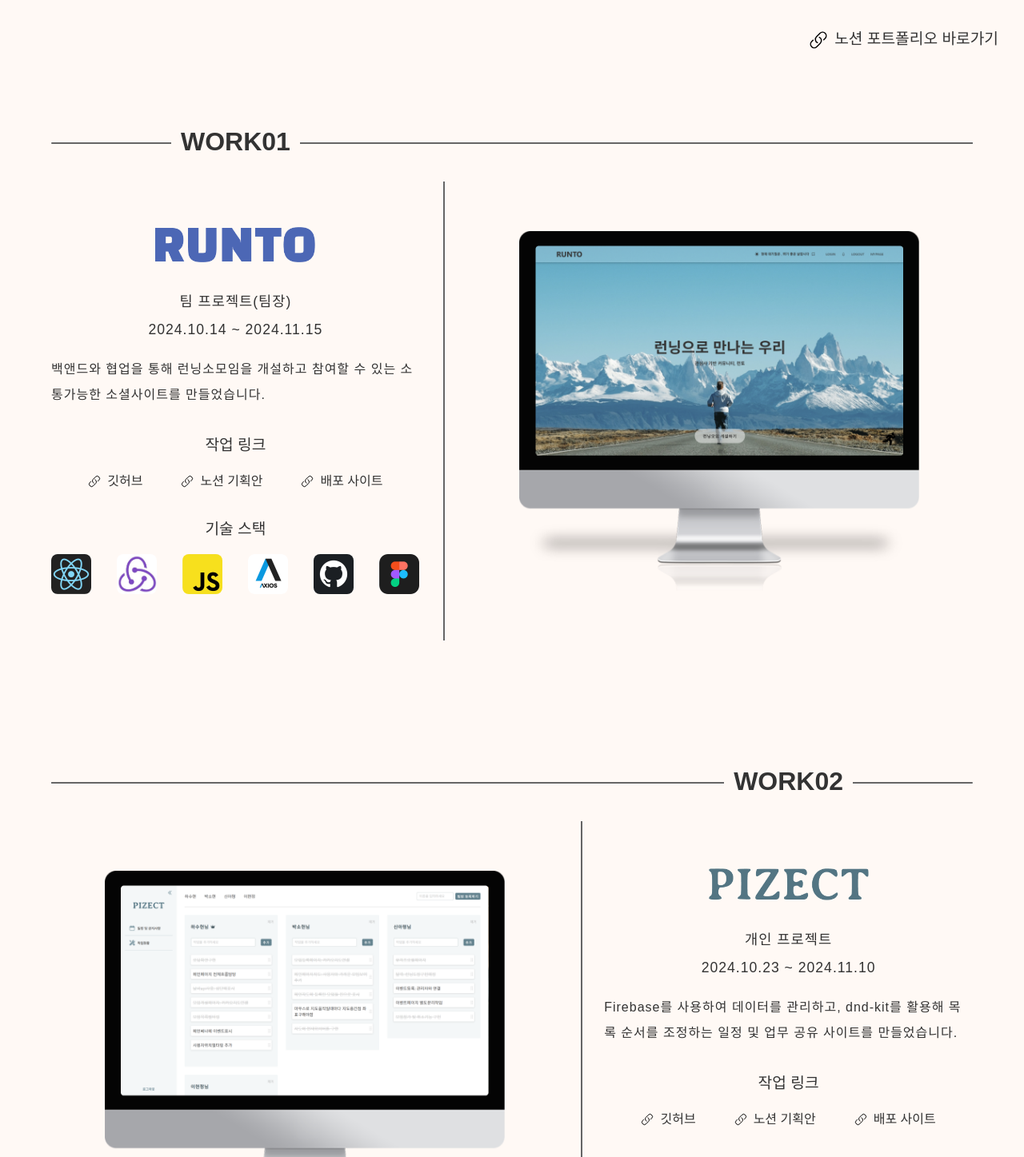
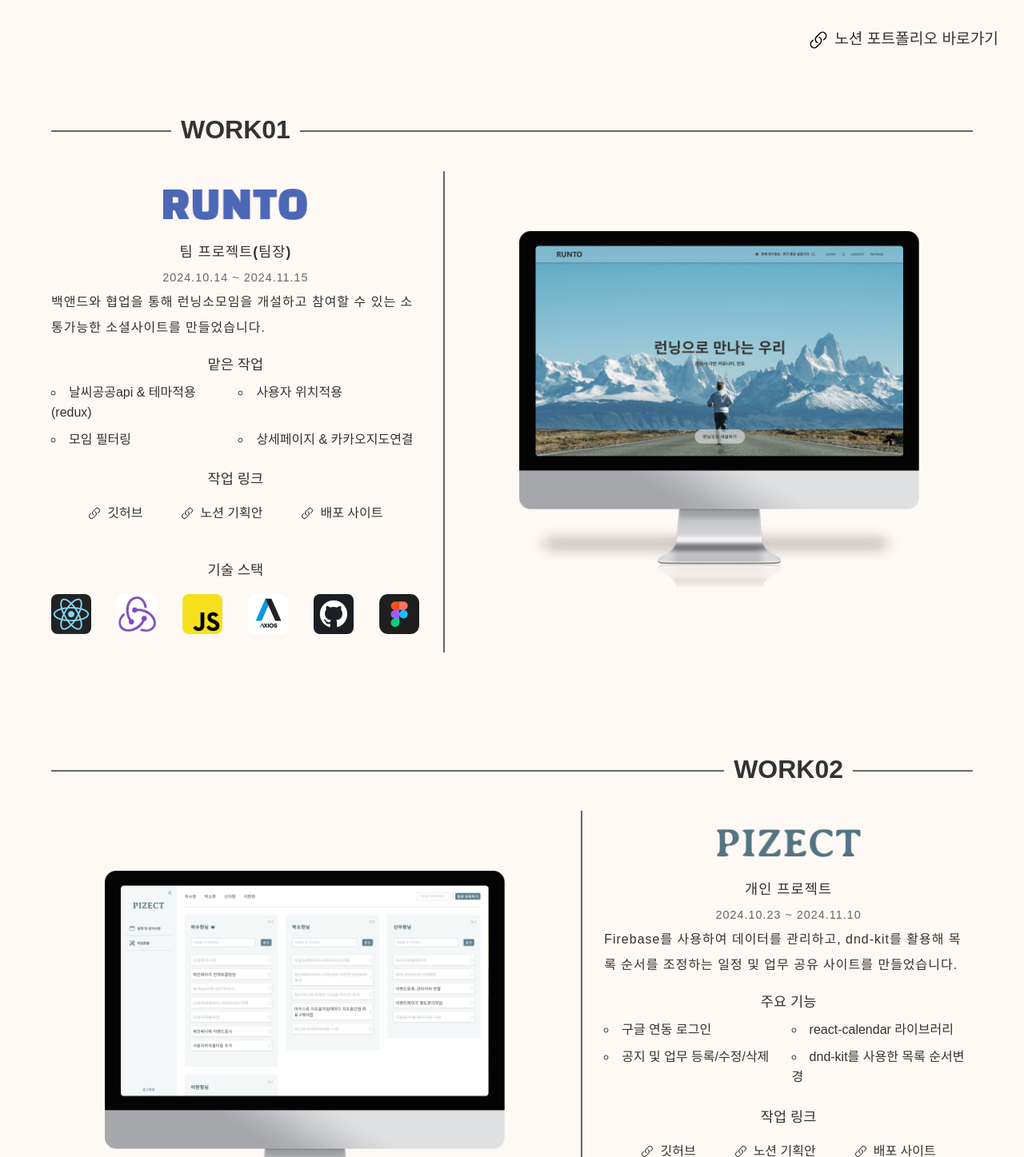
Before and after one commit to hunyaa10/MyPortfolio, a React (Vite) app: page / in a window 1280 px wide. Shown: the part 703-2150 px from the top of the page at 80% size. Built offline with nearby package versions, Linux system fonts and the light colour scheme.

Commit message:
작업별 설명추가

```diff
--- a/src/components/MainIntro.jsx
+++ b/src/components/MainIntro.jsx
@@ -80,6 +80,12 @@
                 <h4 className="detail_title">Education.</h4>
                 <p style={{ marginBottom: "0.5rem" }}>
                   <span className="detail_education-date">
+                    2014.03 - 2021.02
+                  </span>
+                  영남대학교 물리학과 졸업
+                </p>
+                <p style={{ marginBottom: "0.5rem" }}>
+                  <span className="detail_education-date">
                     2023.12 - 2024.07
                   </span>
                   SBS컴퓨터학원 퍼블리셔과정 & 웹기초과정 이수
--- a/src/components/section/SecNetflix.jsx
+++ b/src/components/section/SecNetflix.jsx
@@ -47,13 +47,22 @@
         <div className="contents_info">
           <img src={Logo} alt="netflix-logo" className="info_logo" />
           <div className="info_script">
-            <li>개인 프로젝트</li>
-            <li>2024.09.29 ~ 2024.10.13</li>
-            <li>
+            <li className="script-title">개인 프로젝트</li>
+            <li className="script-date">2024.09.29 ~ 2024.10.13</li>
+            <li className="script-des">
               TMDB의 오픈 API와 TypeScript를 활용하여 다양한 콘텐츠 목록을
               표시하고, 넷플릭스 사이트의 기능과 애니메이션 효과를 구현한
               사이트를 만들었습니다.
             </li>
+          </div>
+          <div className="info_works">
+            <h2 className="info_sub-title">주요 기능</h2>
+            <div className="info_works-box">
+              <li>로컬스토리지를 통한 로그인</li>
+              <li>키워드 검색</li>
+              <li>슬라이드 애니메이션</li>
+              <li>사용자가 선택한 컨텐츠 분리</li>
+            </div>
           </div>
           <div className="info_link">
             <h2 className="info_sub-title">작업 링크</h2>
--- a/src/components/section/SecPizect.jsx
+++ b/src/components/section/SecPizect.jsx
@@ -54,12 +54,21 @@
         <div className="contents_info">
           <img src={Logo} alt="pizect-logo" className="info_logo" />
           <div className="info_script">
-            <li>개인 프로젝트</li>
-            <li>2024.10.23 ~ 2024.11.10</li>
-            <li>
+            <li className="script-title">개인 프로젝트</li>
+            <li className="script-date">2024.10.23 ~ 2024.11.10</li>
+            <li className="script-des">
               Firebase를 사용하여 데이터를 관리하고, dnd-kit를 활용해 목록
               순서를 조정하는 일정 및 업무 공유 사이트를 만들었습니다.
             </li>
+          </div>
+          <div className="info_works">
+            <h2 className="info_sub-title">주요 기능</h2>
+            <div className="info_works-box">
+              <li>구글 연동 로그인</li>
+              <li>react-calendar 라이브러리</li>
+              <li>공지 및 업무 등록/수정/삭제</li>
+              <li>dnd-kit를 사용한 목록 순서변경</li>
+            </div>
           </div>
           <div className="info_link">
             <h2 className="info_sub-title">작업 링크</h2>
--- a/src/components/section/SecRunto.jsx
+++ b/src/components/section/SecRunto.jsx
@@ -49,12 +49,21 @@
         <div className="contents_info">
           <img src={Logo} alt="runto-logo" className="info_logo" />
           <div className="info_script">
-            <li>팀 프로젝트(팀장)</li>
-            <li>2024.10.14 ~ 2024.11.15</li>
-            <li>
+            <li className="script-title">팀 프로젝트(팀장)</li>
+            <li className="script-date">2024.10.14 ~ 2024.11.15</li>
+            <li className="script-des">
               백앤드와 협업을 통해 런닝소모임을 개설하고 참여할 수 있는
               소통가능한 소셜사이트를 만들었습니다.
             </li>
+          </div>
+          <div className="info_works">
+            <h2 className="info_sub-title">맡은 작업</h2>
+            <div className="info_works-box">
+              <li>날씨공공api & 테마적용(redux)</li>
+              <li>사용자 위치적용</li>
+              <li>모임 필터링</li>
+              <li>상세페이지 & 카카오지도연결</li>
+            </div>
           </div>
           <div className="info_link">
             <h2 className="info_sub-title">작업 링크</h2>
--- a/src/components/section/SecWeady.jsx
+++ b/src/components/section/SecWeady.jsx
@@ -59,12 +59,21 @@
             className="info_logo info_logo-weady"
           />
           <div className="info_script">
-            <li>개인 프로젝트</li>
-            <li>2024.11.27 ~ 2024.12.07</li>
-            <li>
+            <li className="script-title">개인 프로젝트</li>
+            <li className="script-date">2024.11.27 ~ 2024.12.07</li>
+            <li className="script-des">
               OpenWeatherAPI와 OpenAI를 활용하여 날씨를 기반으로 한 오늘의 코디
               추천어플을 만들었습니다.
             </li>
+          </div>
+          <div className="info_works">
+            <h2 className="info_sub-title">주요 기능</h2>
+            <div className="info_works-box">
+              <li>사용자 위치기반 날씨정보</li>
+              <li>타지역 날씨정보</li>
+              <li>Ai 성격 설정</li>
+              <li>Ai와 채팅 및 코디추천</li>
+            </div>
           </div>
           <div className="info_link">
             <h2 className="info_sub-title">작업 링크</h2>
--- a/src/style/commonStyle.css
+++ b/src/style/commonStyle.css
@@ -1,5 +1,5 @@
 .wrapper {
-  padding: 4rem;
+  padding: 3rem 4rem;
   width: 100%;
   height: 100vh;
   background-color: #fff9f5;
@@ -118,24 +118,20 @@
 }
 .contents_info {
   width: 40%;
+  height: 90%;
   display: flex;
   flex-direction: column;
-  gap: 4rem;
-
-  @media (max-width: 1440px) {
-    gap: 2rem;
-  }
 }
 .info_logo {
   margin: auto;
-  width: 300px;
+  width: 250px;
 
   @media (max-width: 1440px) {
-    width: 200px;
+    width: 180px;
   }
 }
 .info_logo-weady {
-  width: 250px;
+  width: 220px;
 
   @media (max-width: 1440px) {
     width: 150px;
@@ -153,9 +149,20 @@
     font-size: 1.1rem;
   }
 }
-.info_script li:last-child {
+.script-title {
+  font-weight: 700;
+}
+.script-date {
+  font-size: 1.2rem;
+  color: #666;
+
+  @media (max-width: 1440px) {
+    font-size: 0.9rem;
+  }
+}
+.script-des {
   text-align: start;
-  padding-top: 1rem;
+  padding-bottom: 1rem;
   font-weight: 400;
   font-size: 1.3rem;
 
@@ -163,6 +170,31 @@
     font-size: 1rem;
   }
 }
+
+.info_sub-title {
+  text-align: center;
+  font-size: 1.5rem;
+
+  @media (max-width: 1440px) {
+    font-size: 1.1rem;
+  }
+}
+
+.info_works-box {
+  padding-top: 0.5rem;
+  display: grid;
+  grid-template-columns: repeat(2, 1fr);
+  gap: 0.5rem;
+}
+.info_works-box li {
+  list-style: circle;
+  font-size: 1.3rem;
+
+  @media (max-width: 1440px) {
+    font-size: 1rem;
+  }
+}
+
 .info_link {
   margin: auto;
   text-align: center;
@@ -195,13 +227,7 @@
   margin: auto;
   text-align: center;
 }
-.info_sub-title {
-  font-size: 1.5rem;
 
-  @media (max-width: 1440px) {
-    font-size: 1.2rem;
-  }
-}
 .info_stack-list {
   margin-top: 1rem;
   display: flex;
@@ -209,7 +235,7 @@
   gap: 2rem;
 }
 .info_stack-list img {
-  width: 80px;
+  width: 70px;
   border-radius: 0.5rem;
 
   @media (max-width: 1440px) {
```
